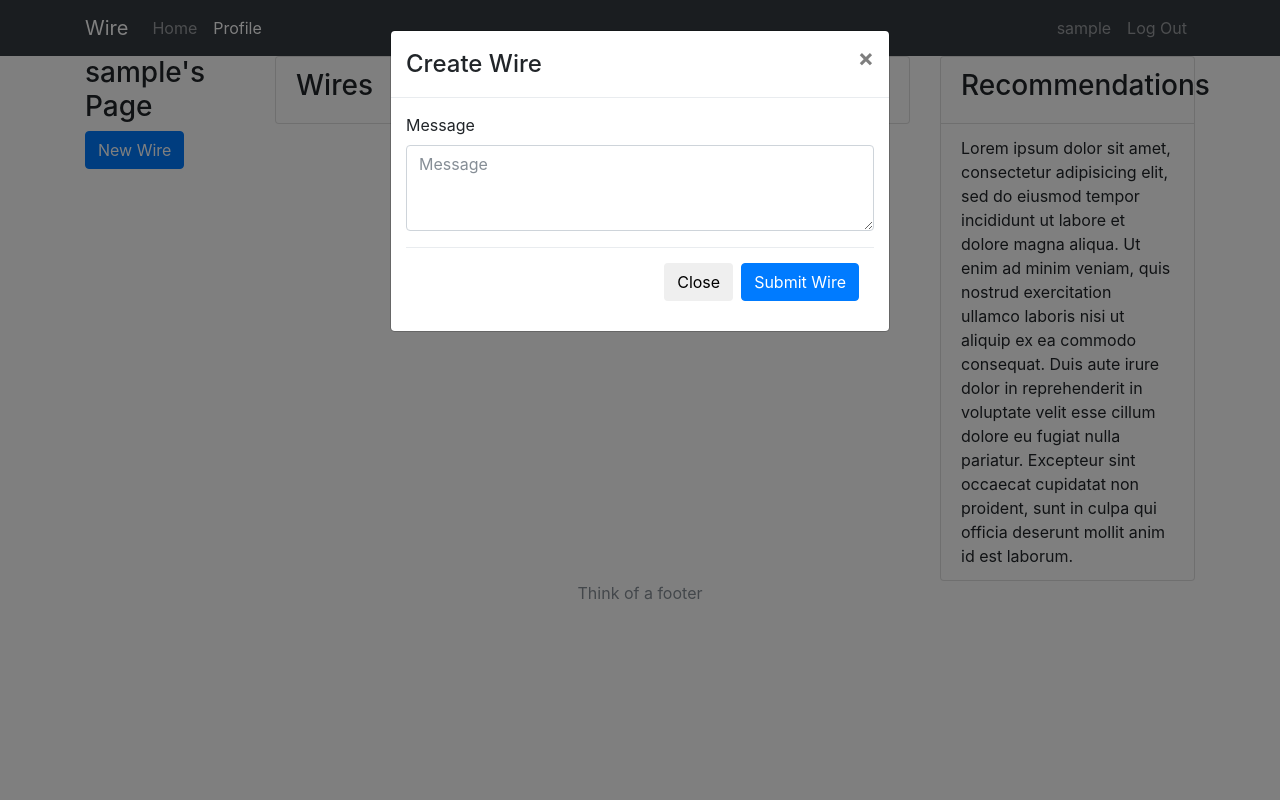
After one commit to rasheedja/wire-django, a Django app: page /profile/ in a window 1280 px wide, after a click on "New Wire". The commit adds this page. Run offline with Django 3.2, Linux system fonts and the light colour scheme; the visitor is signed in with stand-in values (Sample User, id 1); parts of the project's set-up code (start-up, migrations or seed data) failed here and were passed over; some libraries are stand-ins or nearby versions.

Commit message:
Implement message creation functionality
+ Functionality implemented in wire_profile
+ Django implementation of message model
+ Django implementation of forms to create the message
+ Django bootstrap3 library used to render the form
  + https://django-bootstrap3.readthedocs.io/en/latest/
  + Library added to Vagrantfile and INSTALLED_APPS
+ Refactor navbar to make adding new urls easier

```diff
--- a/django/wire/base/templates/base/global/header.html
+++ b/django/wire/base/templates/base/global/header.html
@@ -1,13 +1,24 @@
 <nav class="navbar navbar-expand-lg navbar-dark bg-dark">
     <div class="container">
         <a class="navbar-brand" href="#">Wire</a>
-        <button class="navbar-toggler" type="button" data-toggle="collapse" data-target="#navbarSupportedContent" aria-controls="navbarSupportedContent" aria-expanded="false" aria-label="Toggle navigation">
+        <button class="navbar-toggler" type="button" data-toggle="collapse" data-target="#navbarSupportedContent">
             <span class="navbar-toggler-icon"></span>
         </button>
         <div class="collapse navbar-collapse" id="navbarSupportedContent">
+            {# Load urls, allowing you to dynamically set the active url in the navbar #}
+            {# See: https://stackoverflow.com/a/38808910 #}
+
+            {% url 'base:home' as home %}
+            {% url 'wire_profile:profile' as profile %}
+            {% url 'base:logout' as logout %}
+            {% url 'base:login' as login %}
+            {% url 'base:signup' as signup %}
             <ul class="navbar-nav mr-auto">
-                <li class="nav-item active">
-                    <a class="nav-link" href="{% url 'base:home' %}">Home <span class="sr-only">(current)</span></a>
+                <li class="nav-item{% if request.path == home %} active{%endif%}">
+                    <a class="nav-link" href="{{ home }}">Home</a>
+                </li>
+                <li class="nav-item{% if request.path == profile %} active{%endif%}">
+                    <a class="nav-link" href="{{ profile }}">Profile</a>
                 </li>
             </ul>
             <div class="my-2 my-lg-0">
@@ -17,14 +28,14 @@
                             <a class="nav-link" href="#">{{ user.username }}</a>
                         </li>
                         <li class="nav-item">
-                            <a class="nav-link" href="{% url 'base:logout' %}">Log Out</a>
+                            <a class="nav-link" href="{{ logout }}">Log Out</a>
                         </li>
                     {% else %}
-                        <li class="nav-item">
-                            <a class="nav-link" href="{% url 'base:login' %}">Log In</a>
+                        <li class="nav-item{% if request.path == login %} active{%endif%}">
+                            <a class="nav-link" href="{{ login }}">Log In</a>
                         </li>
-                        <li class="nav-item">
-                            <a class="nav-link" href="{% url 'base:signup' %}">Sign Up</a>
+                        <li class="nav-item{% if request.path == signup %} active{%endif%}">
+                            <a class="nav-link" href="{{ signup }}">Sign Up</a>
                         </li>
                     {% endif %}
                 </ul>
--- a/django/wire/wire/settings.py
+++ b/django/wire/wire/settings.py
@@ -37,8 +37,10 @@ INSTALLED_APPS = [
     'django.contrib.sessions',
     'django.contrib.messages',
     'django.contrib.staticfiles',
+    'bootstrap3',
     'polls.apps.PollsConfig',
     'base.apps.BaseConfig',
+    'wire_profile.apps.WireProfileConfig',
 ]
 
 MIDDLEWARE = [
--- a/django/wire/wire/urls.py
+++ b/django/wire/wire/urls.py
@@ -20,6 +20,7 @@ urlpatterns = [
     url(r'^admin/', admin.site.urls),
     url(r'^polls/', include('polls.urls')),
     url(r'^', include('base.urls')),
+    url(r'^', include('wire_profile.urls')),
 ]
 
 admin.site.site_header = 'Wire Administration'
--- /dev/null
+++ b/django/wire/wire_profile/forms.py
@@ -0,0 +1,5 @@
+from django import forms
+
+
+class NewWireForm(forms.Form):
+    message = forms.CharField(widget=forms.Textarea(attrs={'rows': '3', 'cols': '40'}), label='Message', max_length=280)
--- /dev/null
+++ b/django/wire/wire_profile/templates/wire_profile/profile.html
@@ -0,0 +1,79 @@
+<html lang="en">
+    <head>
+        {% include 'base/global/head.html' %}
+        <title>Wire - Profile</title>
+    </head>
+    <body>
+    {% load bootstrap3 %}
+    {% include 'base/global/header.html' %}
+        <main>
+            {% if is_current_user %}
+                 <!-- The new wire modal -->
+                <div id="create-wire-modal" class="modal fade" tabindex="-1" role="dialog">
+                    <div class="modal-dialog" role="document">
+                        <div class="modal-content">
+                            <div class="modal-header">
+                                <h4 class="modal-title">Create Wire</h4>
+                                <button class="close" type="button" data-dismiss="modal">
+                                    <span>&times;</span>
+                                </button>
+                            </div>
+                            <div class="modal-body">
+                                <form id="create-wire-form" class="create-wire-form" role=form method=post action="{% url 'wire_profile:message' %}">
+                                    {% csrf_token %}
+                                    {% bootstrap_form form %}
+                                </form>
+                                <div class="modal-footer">
+                                    <button class="btn btn-default " type="button" data-dismiss="modal">Close</button>
+                                    <button class="btn btn-primary " type="submit" form="create-wire-form">Submit Wire</button>
+                                </div>
+                            </div>
+                        </div>
+                    </div>
+                </div>
+            {% endif %}
+            <div class="container">
+                <div class="row">
+                    <div class="col-sm-2 user-info">
+                        <h3>{{user.username}}'s Page</h3>
+                        {% if is_current_user %}
+                            <button class="btn btn-primary create-wire" type="button" data-toggle="modal" data-target="#create-wire-modal">New Wire</button>
+                        {% endif %}
+                    </div>
+                    <div class="col-sm-7 user-wires">
+                        <ul class="list-group">
+                            <li class="list-group-item">
+                                <h3>Wires</h3>
+                            </li>
+                            {% if messages is None %}
+                                <li class="list-group-item">
+                                    This user has not created any wires
+                                </li>
+                            {% else %}
+                                {% for message in user_messages %}
+                                    <li class="list-group-item">
+                                        {{ message.message_text }}
+                                    </li>
+                                {% endfor %}
+                            {% endif %}
+                        </ul>
+                    </div>
+                    <div class="col-sm-3 wire-recommends">
+                        <ul class="list-group">
+                            <li class="list-group-item">
+                                <h3>Recommendations</h3>
+                            </li>
+                            <li class="list-group-item">
+                                <span>
+                                    Lorem ipsum dolor sit amet, consectetur adipisicing elit, sed do eiusmod tempor incididunt ut labore et dolore magna aliqua. Ut enim ad minim veniam, quis nostrud exercitation ullamco laboris nisi ut aliquip ex ea commodo consequat. Duis aute irure dolor in reprehenderit in voluptate velit esse cillum dolore eu fugiat nulla pariatur. Excepteur sint occaecat cupidatat non proident, sunt in culpa qui officia deserunt mollit anim id est laborum.
+                                </span>
+                            </li>
+                        </ul>
+                    </div>
+                </div>
+            </div>
+        </main>
+        {% include 'base/global/footer.html' %}
+        {% include 'base/global/loadjs.html' %}
+    </body>
+</html>
--- /dev/null
+++ b/django/wire/wire_profile/urls.py
@@ -0,0 +1,12 @@
+from django.conf.urls import url
+
+from . import views
+from django.views.generic import TemplateView
+from .views import ProfileView
+
+app_name = 'wire_profile'
+urlpatterns = [
+    # ex: /profile
+    url('profile/', ProfileView.as_view(), name='profile'),
+    url('message/', views.create_message, name='message')
+]
--- a/django/wire/wire_profile/views.py
+++ b/django/wire/wire_profile/views.py
@@ -1,3 +1,104 @@
 from django.shortcuts import render
+from django.template.loader import get_template
+from django.http import HttpResponseRedirect, HttpResponse
+from django.urls import reverse
+from django.views.generic import TemplateView
+from django.contrib.auth.models import User
+from django.contrib import messages
+from django.utils import timezone
+from django.db import DatabaseError
+from django.db.models import ObjectDoesNotExist, FieldDoesNotExist
+from .forms import NewWireForm
+from .models import Message
 
 # Create your views here.
+
+
+class ProfileView(TemplateView):
+    template_name = "wire_profile/profile.html"
+
+    def get(self, request, *args, **kwargs):
+        """
+        Get the current profile if the user is logged in. Show the search
+        page if the user is not logged in.
+
+        :param request: The current request
+        :param args: sent to parent method
+        :param kwargs: sent to parent method
+        :return: Either redirect to the search page or render the profile page
+        """
+        username = request.GET.get('username')
+        context = self.get_context_data(**kwargs)
+        context['is_current_user'] = False
+
+        form = NewWireForm()
+        context['form'] = form
+
+        if username is None:
+            if request.user.is_authenticated:
+                context['is_current_user'] = True
+                context['user'] = request.user
+                context['user_messages'] = Message.objects.filter(user=request.user)
+                return self.render_to_response(context)
+            else:
+                return HttpResponseRedirect(reverse('base:home'))
+        else:
+            try:
+                user = User.objects.get(username=username)
+                if user == request.user:
+                    context['is_current_user'] = True
+
+                context['user'] = user
+                context['user_messages'] = Message.objects.filter(user=user)
+                return self.render_to_response(context)
+
+            except (ObjectDoesNotExist, FieldDoesNotExist):
+                messages.error(request, 'The requested user was not found', extra_tags='danger')
+                return HttpResponseRedirect(reverse('base:home'))
+
+
+
+def get_current_profile(request):
+    """
+    Get the current profile if the user is logged in. Show the search
+    page if the user is not logged in.
+
+    :param request: The current request
+    :return: Either redirect to the search page or render the profile page
+    """
+    if request.user.is_authenticated:
+        template = get_template('wire_profile/profile.html')
+        html = template.render({'user': request.user})
+        return HttpResponse(html)
+    else:
+        return HttpResponseRedirect(reverse('base:home'))
+
+
+def create_message(request):
+    """
+    Create a message for the logged in user
+
+    :param request: The request sent by the user
+    :return: Display the profile page with a relevant message
+    """
+    if request.method == 'POST':
+        form = NewWireForm(request.POST)
+        if form.is_valid():
+            if request.user.is_authenticated:
+                message = form.cleaned_data['message']
+                try:
+                    Message.objects.create(message_text=message, created=timezone.now(), user=request.user)
+                    messages.success(request, 'Message created successfully', extra_tags='success')
+                    return HttpResponseRedirect(reverse('wire_profile:profile'))
+                except DatabaseError:
+                    messages.error(request, 'Error creating message, please contact support', extra_tags='danger')
+                    return HttpResponseRedirect(reverse('wire_profile:profile'))
+            else:
+                messages.error(request, 'Sorry, only registered users can create messages', extra_tags='danger')
+                return HttpResponseRedirect(reverse('base:home'))
+        else:
+            messages.error(request, 'Please enter a message', extra_tags='danger')
+            return HttpResponseRedirect(reverse('base:home'))
+    else:
+        messages.error(request, 'Sorry, you cannot access that URL', extra_tags='danger')
+        return HttpResponseRedirect(reverse('base:home'))
```
Also changed, not shown: django/wire/wire_profile/models.py (+9 -1 lines), django/wire/base/migrations/0002_delete_user.py (added), django/wire/wire_profile/migrations/0001_initial.py (added), 1 other file.
